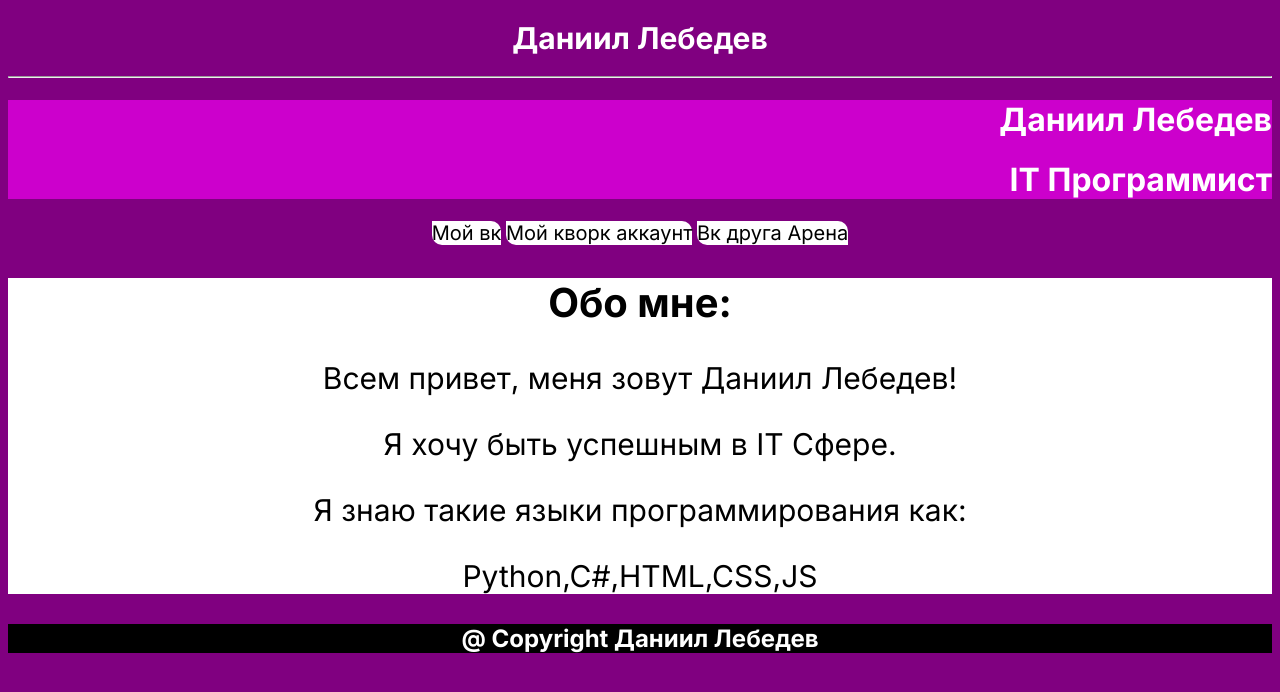
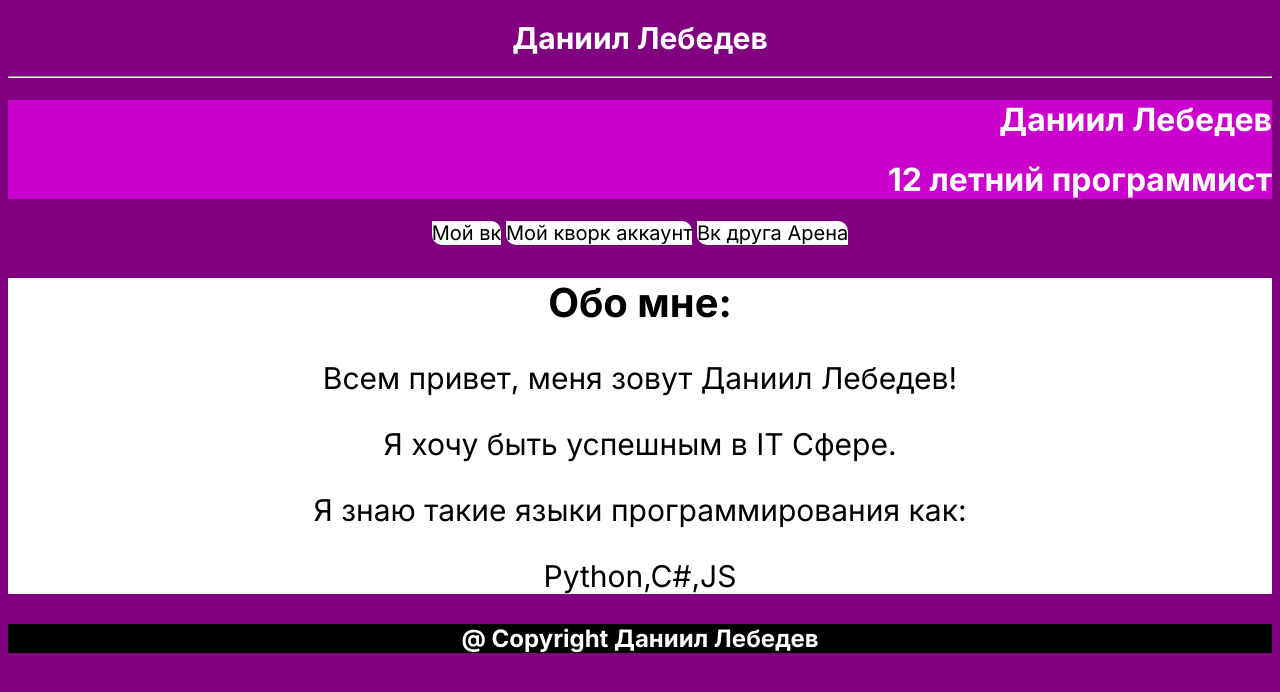
Before and after one commit to LebedevDaniil/LebedevDaniil.github.io, a plain HTML site: page index.html in a window 1280 px wide. Drawn offline with Linux system fonts and the light colour scheme.

Commit message:
Update index.html

```diff
--- a/index.html
+++ b/index.html
@@ -13,7 +13,7 @@
 	</header>
 	<main>
 		<h1 id='test'>Даниил Лебедев</h1>
-		<h1 id='test'>IT Программист</h1>
+		<h1 id='test'>12 летний программист</h1>
 	</main>
 	<div class="mbr-section-btn align-right"><a id='button' href="https://vk.com/nero70" target="_blank">Мой вк</a> <a id='button' href="https://kwork.ru/user/daniillebedev231" target="_blank">Мой кворк аккаунт</a>  <a id='button' href="https://vk.com/0nera">Вк друга Арена</a></div>
 	<aside>
@@ -21,7 +21,7 @@
 		<p id='text'>Всем привет, меня зовут Даниил Лебедев!</p>
 		<p id='text'>Я хочу быть успешным в IT Сфере.</p>
 		<p id='text'>Я знаю такие языки программирования как:</p>
-		<p id='text'>Python,C#,HTML,CSS,JS</p>
+		<p id='text'>Python,C#,JS</p>
 	</aside>
 	<footer>
 		<h2 id='foot'>@ Copyright Даниил Лебедев</h2>
```
